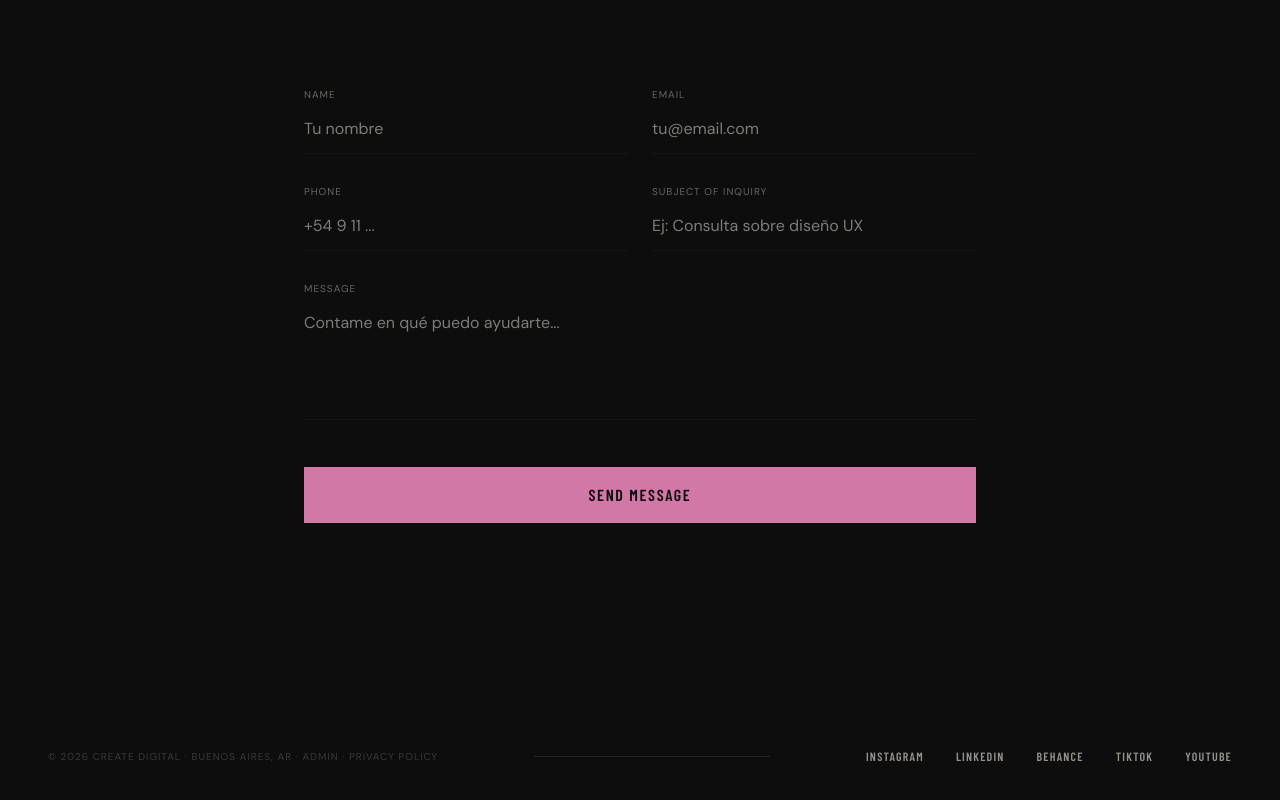
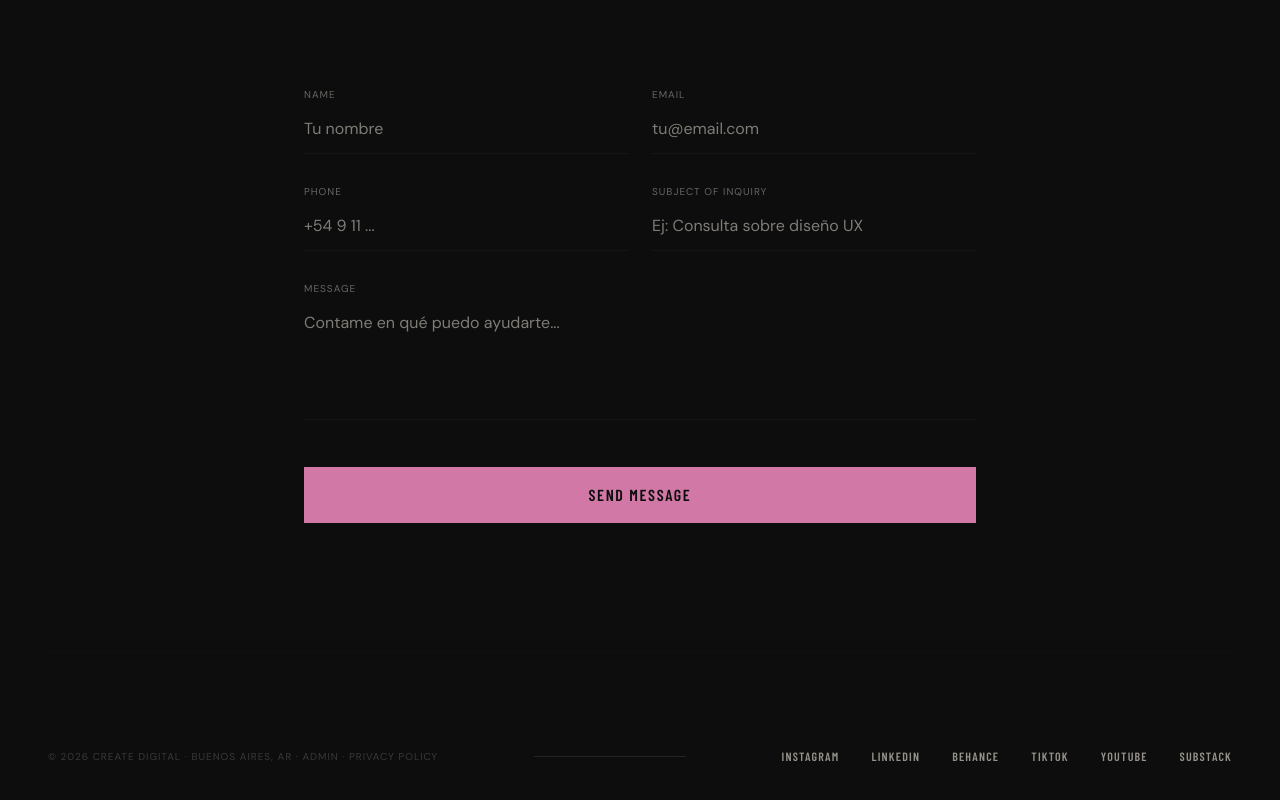
Before and after one commit to bitacoravisualvlog-del/Portfolio, a React (Vite) app: page /es/admin in a window 1280 px wide. Shown: the part 1124-1924 px from the top of the page. Built offline with nearby package versions, Linux system fonts and the light colour scheme; no server answers; the database is empty.

Commit message:
Agregar link a Substack en el footer

```diff
--- a/src/components/layout/Footer.tsx
+++ b/src/components/layout/Footer.tsx
@@ -12,7 +12,8 @@ export default function Footer() {
     { name: 'LinkedIn', icon: <Linkedin size={20} />, url: 'https://linkedin.com/in/veronicapereyracarneiro' },
     { name: 'Behance', icon: <Twitter size={20} />, url: 'https://www.behance.net/veronicacarneiro' },
     { name: 'TikTok', icon: <Video size={20} />, url: 'https://www.tiktok.com/@createdigital.mkt' },
-    { name: 'YouTube', icon: <Youtube size={20} />, url: 'https://www.youtube.com/@createdigitalok' }
+    { name: 'YouTube', icon: <Youtube size={20} />, url: 'https://www.youtube.com/@createdigitalok' },
+    { name: 'Substack', icon: <Mail size={20} />, url: 'https://createdigital.substack.com' }
   ];
 
   return (
```
